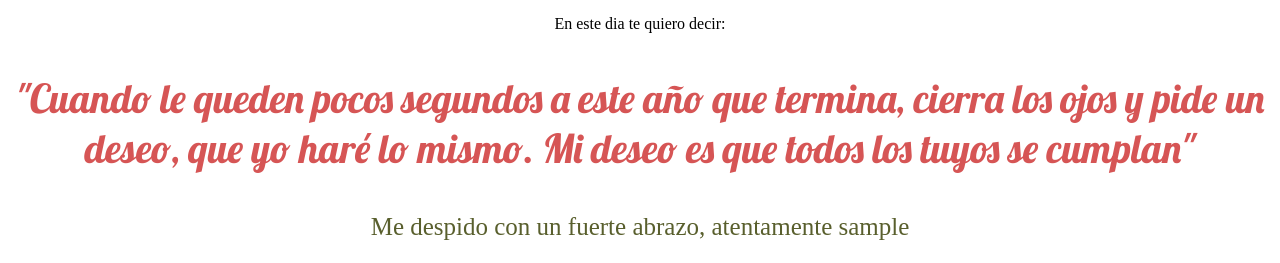
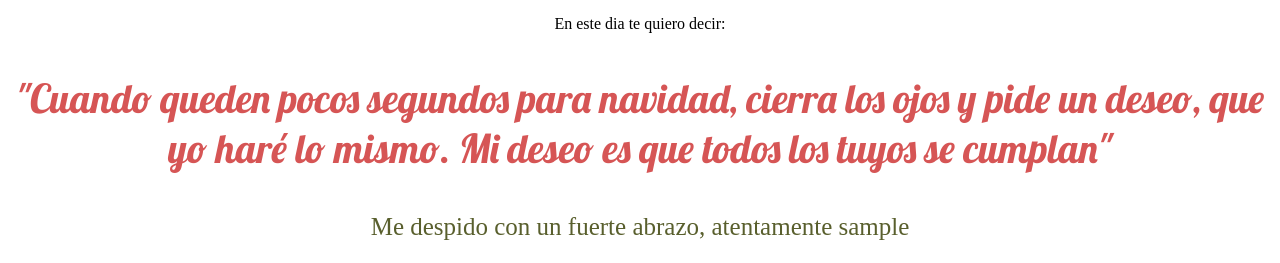
Before and after one commit to Edinson1408/Saludo_navidad_python, a Flask app: a page that uses templates/test.html in a window 1280 px wide. Shown: the part 217-480 px from the top of the page. Run offline with Flask 2, Linux system fonts and the light colour scheme.

Commit message:
correccion de frace por que parece de año nuevo

```diff
--- a/templates/test.html
+++ b/templates/test.html
@@ -11,7 +11,7 @@
 
   <p>En este dia te quiero decir: </p>
   <p class="block2">
-"Cuando le queden pocos segundos a este año que termina, cierra los ojos y pide un deseo, que yo haré lo mismo. Mi deseo es que todos los tuyos se cumplan"
+"Cuando  queden pocos segundos para navidad, cierra los ojos y pide un deseo, que yo haré lo mismo. Mi deseo es que todos los tuyos se cumplan"
   </p>
   <p class="atte">Me despido con un fuerte abrazo, atentamente {{name}}</p>
 <img class="feliz" src="http://www3.gobiernodecanarias.org/medusa/edublogs/iesichasagua/files/2014/12/feliz-navidad-gif-04.gif">
```
